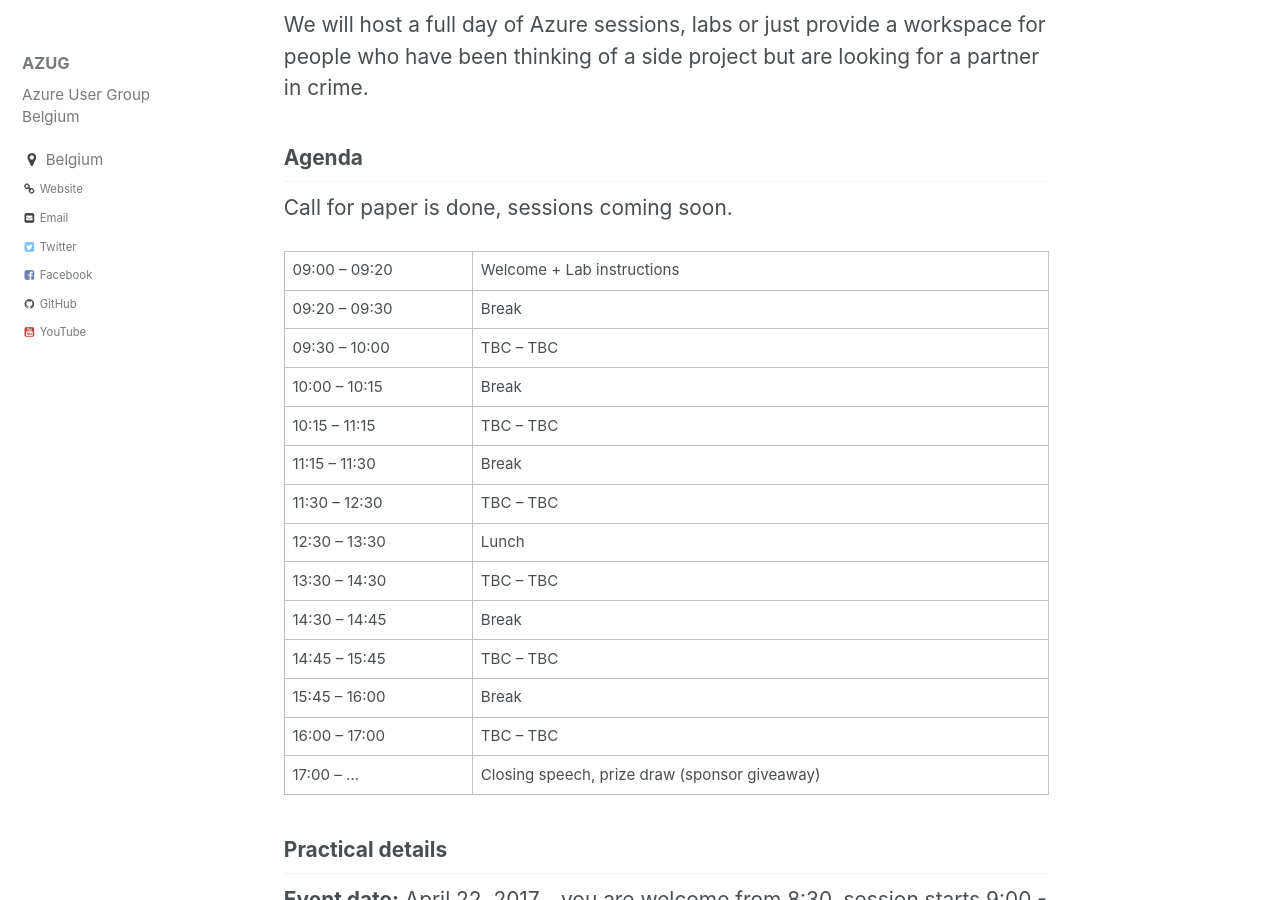
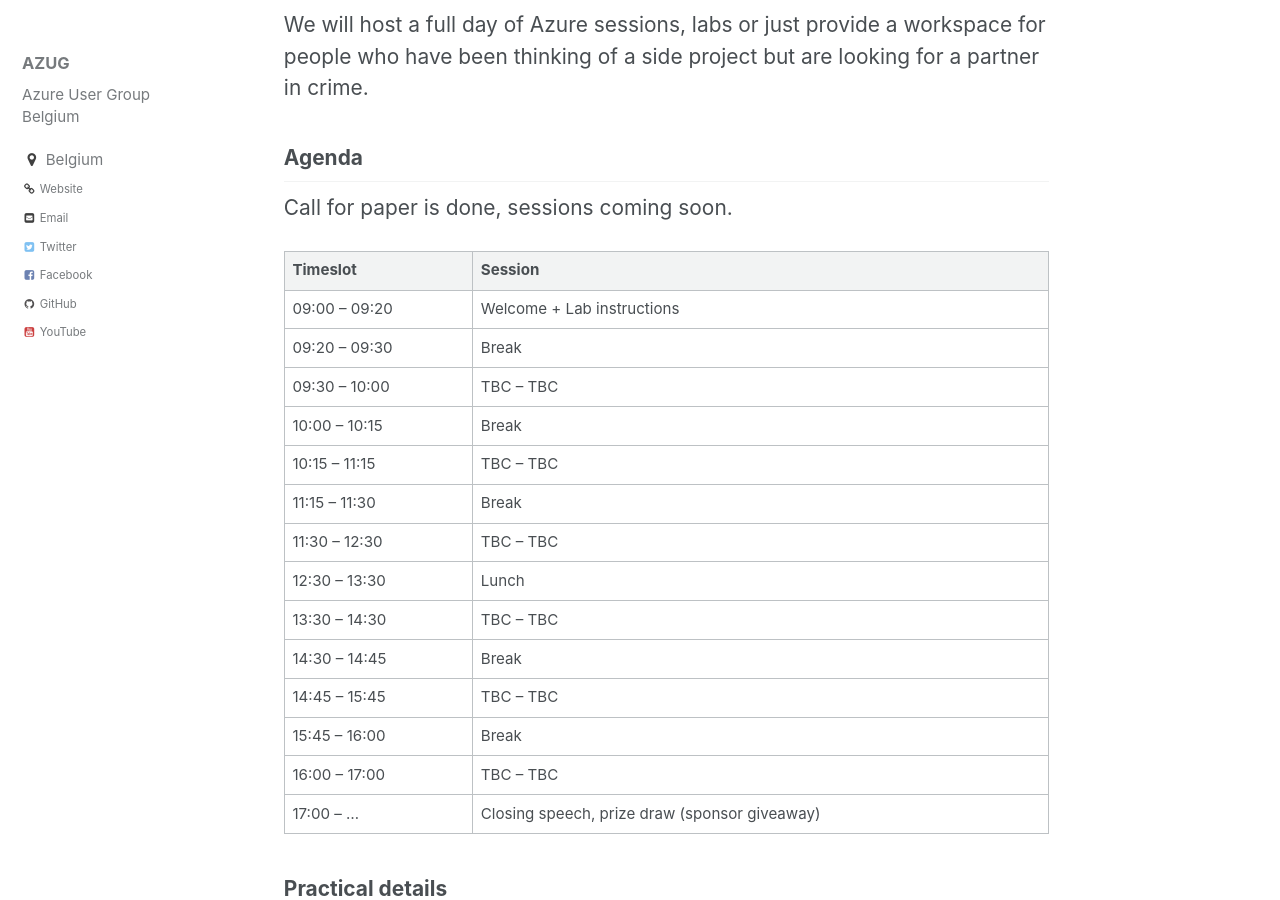
Before and after one commit to AzugBe/azugbe.github.io, a Jekyll site: the page built from _posts/events/2017-04-22---global-azure-bootcamp-2017.md, in a window 1280 px wide and 900 px high, scrolled down 362 px. Built offline with Jekyll 4.4.1, drawn with Linux system fonts in a browser that asks for light colours.

Commit message:
Add header

```diff
--- a/_posts/events/2017-04-22---global-azure-bootcamp-2017.md
+++ b/_posts/events/2017-04-22---global-azure-bootcamp-2017.md
@@ -19,6 +19,8 @@ We will host a full day of Azure sessions, labs or just provide a workspace for
 ## Agenda
 Call for paper is done, sessions coming soon.
 
+| Timeslot        | Session                                                                 |
+|:-------------------|:-----------------------------------------------------------------|
 | 09:00 – 09:20 | Welcome + Lab instructions                                |
 | 09:20 – 09:30 | 	 Break                                                                   |
 | 09:30 – 10:00 | 	 TBC – TBC                                                            |
```
